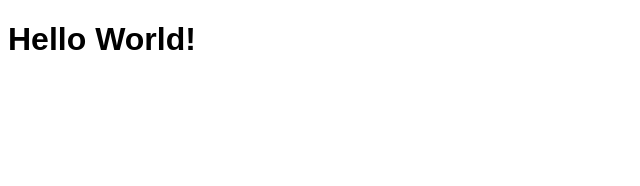
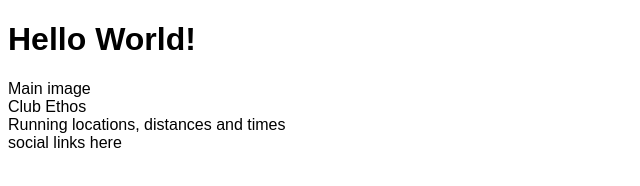
Before and after one commit to redbasel/loverunningprojectCI, a plain HTML site: page index.html in a window 1280 px wide. Shown: the whole page, without its empty margins (0-640 px from the left). Drawn offline with Linux system fonts and the light colour scheme.

Commit message:
add core structure for home page

```diff
--- a/index.html
+++ b/index.html
@@ -12,5 +12,17 @@
 </head>
 <body>
     <h1>Hello World!</h1>
+    <section>
+        Main image
+    </section>
+    <section>
+        Club Ethos
+    </section>
+    <section>
+        Running locations, distances and times
+    </section>
+    <footer>
+        social links here
+    </footer>
 </body>
 </html>
```
